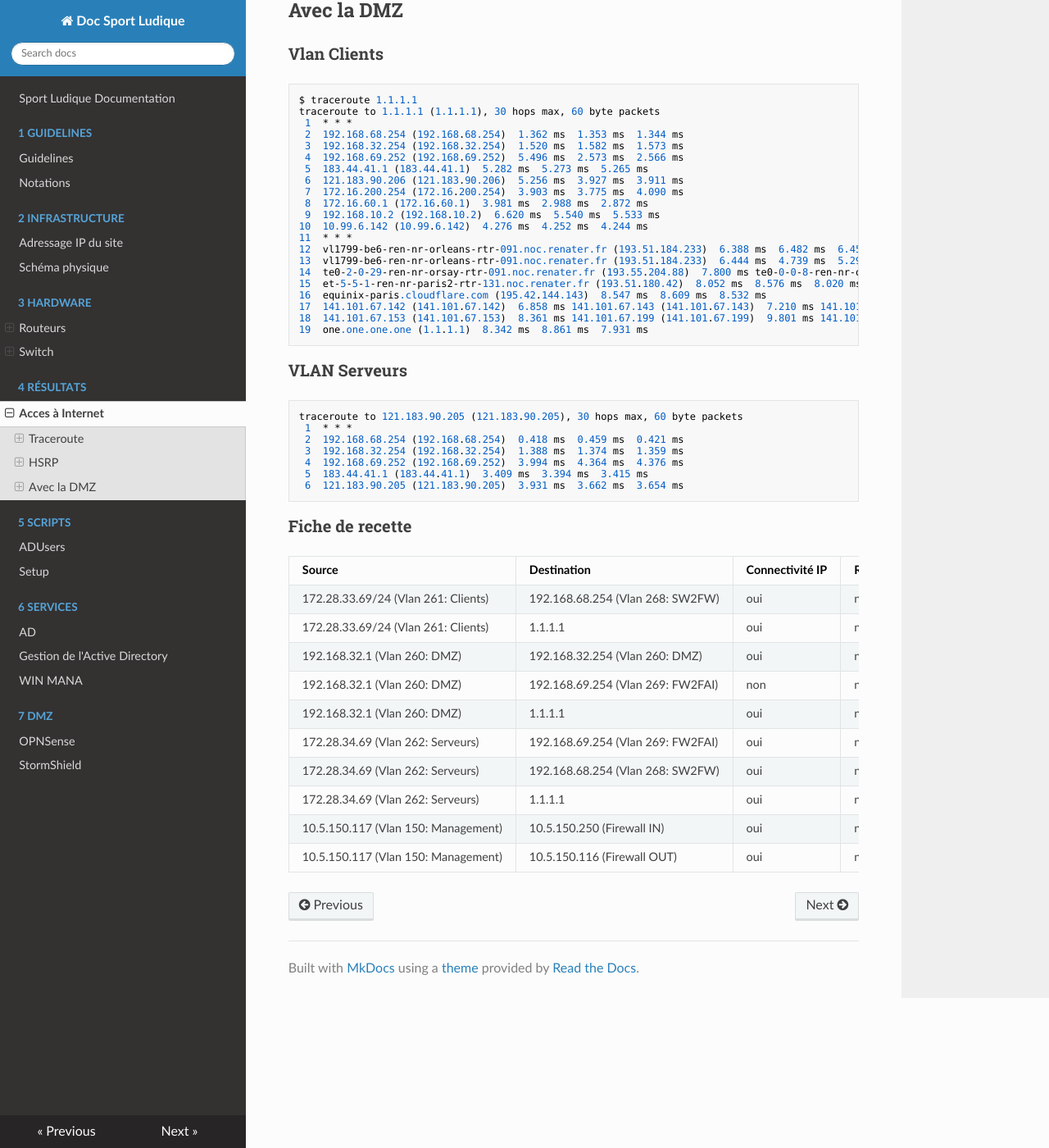
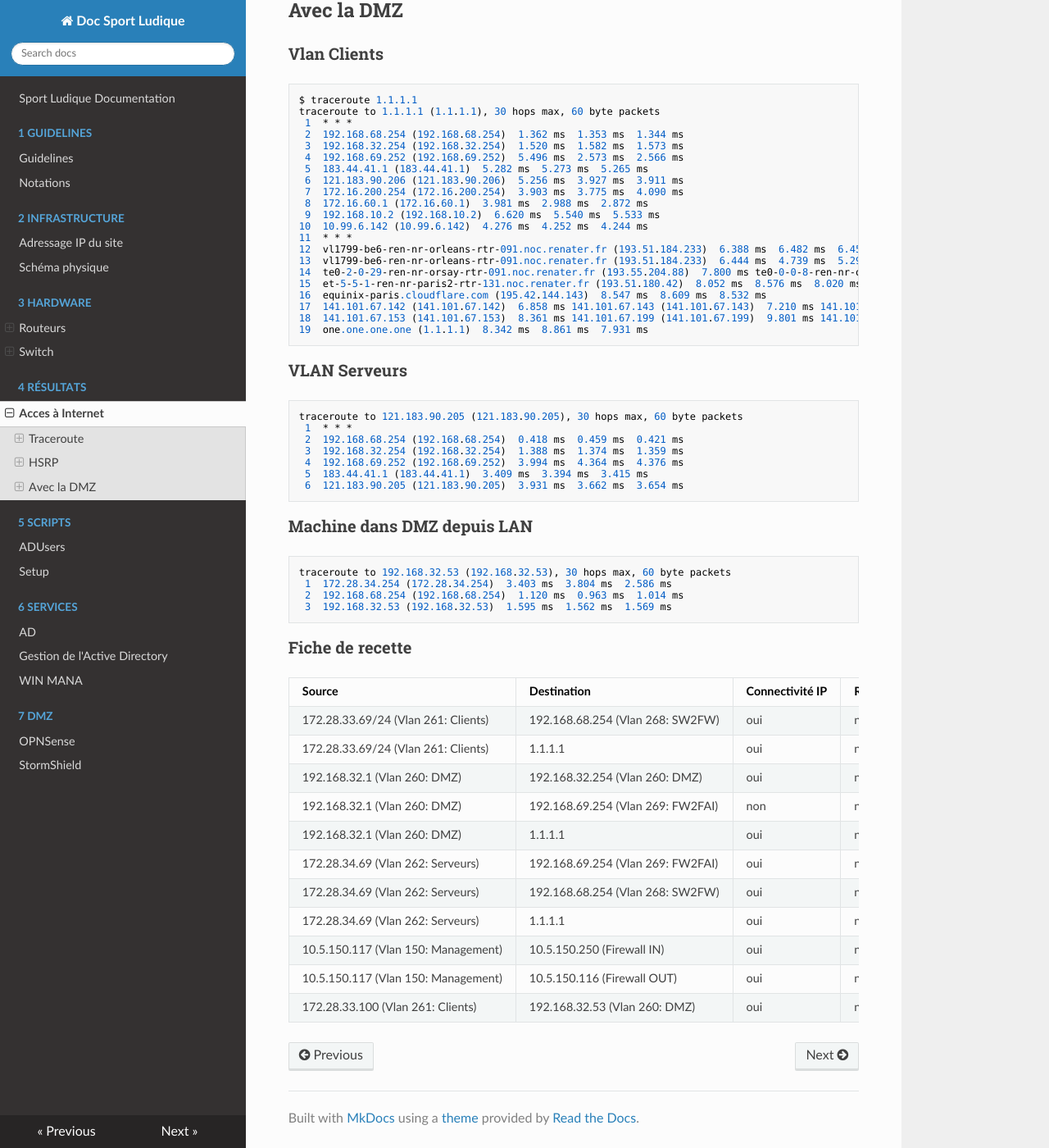
Before and after one commit to DSISportLudique/SportLudique2Doc, an MkDocs documentation site: the page built from docs/4 - Résultats/AccesInternet.md, in a window 1280 px wide and 1400 px high, scrolled down 1568 px. Shown: the whole window at 82% size. Built offline with MkDocs 1.6.1, drawn with Linux system fonts in a browser that asks for light colours; nearby versions of some CDN libraries.

Commit message:
fiche de recette actualisee

````diff
--- a/docs/4 - Résultats/AccesInternet.md
+++ b/docs/4 - Résultats/AccesInternet.md
@@ -115,6 +115,14 @@ traceroute to 121.183.90.205 (121.183.90.205), 30 hops max, 60 byte packets
  6  121.183.90.205 (121.183.90.205)  3.931 ms  3.662 ms  3.654 ms
 ```
 
+### Machine dans DMZ depuis LAN
+```
+traceroute to 192.168.32.53 (192.168.32.53), 30 hops max, 60 byte packets
+ 1  172.28.34.254 (172.28.34.254)  3.403 ms  3.804 ms  2.586 ms
+ 2  192.168.68.254 (192.168.68.254)  1.120 ms  0.963 ms  1.014 ms
+ 3  192.168.32.53 (192.168.32.53)  1.595 ms  1.562 ms  1.569 ms
+```
+
 ### Fiche de recette
 
 | Source | Destination | Connectivité IP | Résolution DNS | Service testé (protocole/port) |
@@ -129,3 +137,4 @@ traceroute to 121.183.90.205 (121.183.90.205), 30 hops max, 60 byte packets
 | 172.28.34.69 (Vlan 262: Serveurs) | 1.1.1.1 | oui | non | ICMP |
 | 10.5.150.117 (Vlan 150: Management) | 10.5.150.250 (Firewall IN) | oui | non | ICMP |
 | 10.5.150.117 (Vlan 150: Management) | 10.5.150.116 (Firewall OUT) | oui | non | ICMP |
+| 172.28.33.100 (Vlan 261: Clients) | 192.168.32.53 (Vlan 260: DMZ) | oui | non | ICMP |
````
